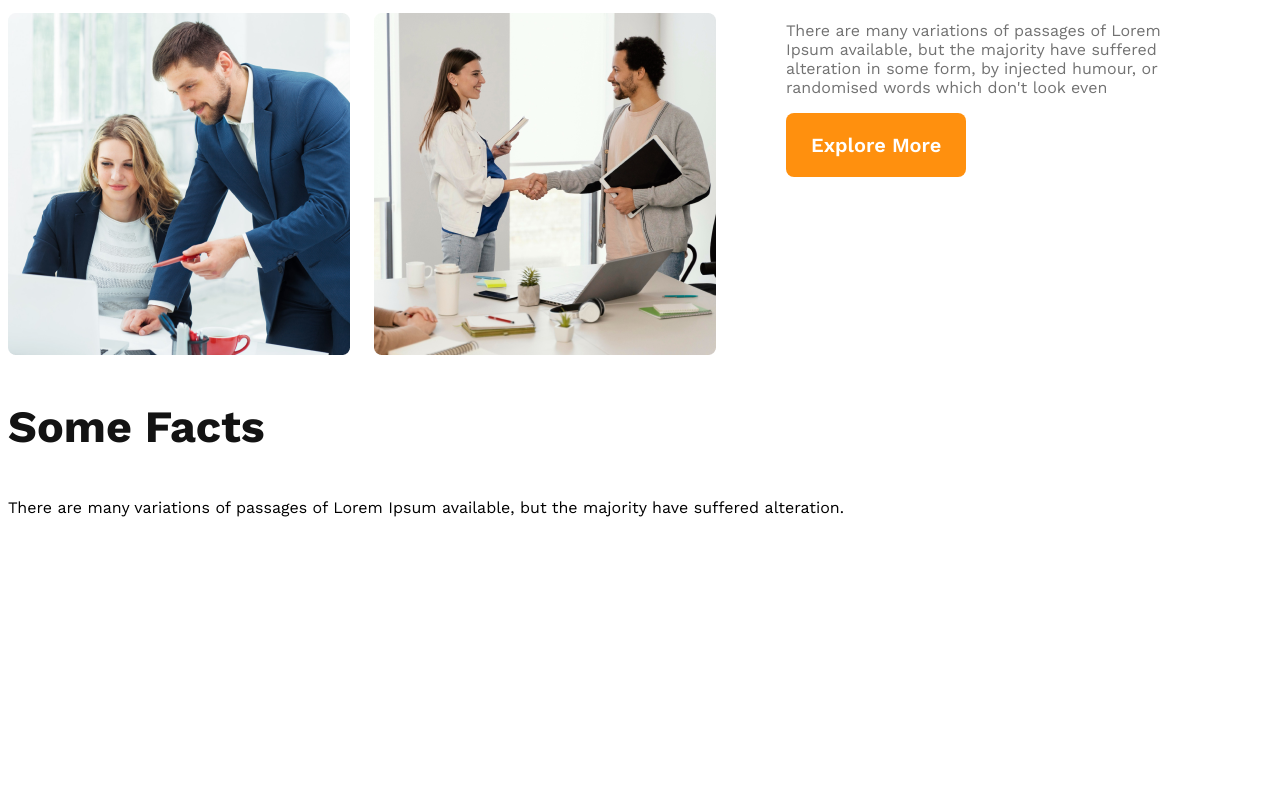
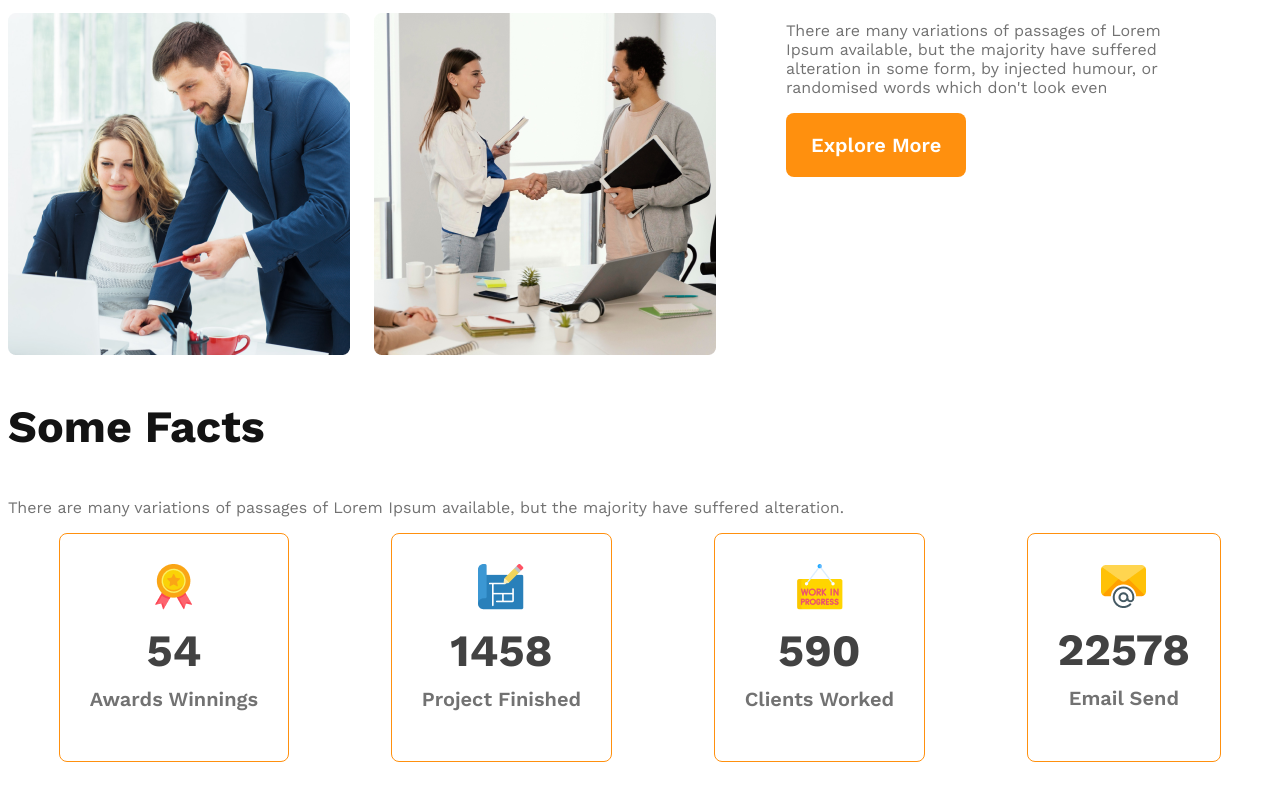
Before and after one commit to Mhasan4D/g3-architect-new-website, a plain HTML site: page index.html in a window 1280 px wide. Shown: the part 1434-2234 px from the top of the page. Before the commit the page ends 2021 px from the top, so only its background shows below. Drawn offline with nearby package versions, Linux system fonts and the light colour scheme.

Commit message:
added card title section

```diff
--- a/index.html
+++ b/index.html
@@ -62,7 +62,33 @@
            <!-- fect section -->
            <section class="fects">
             <h3 class="section-title">Some Facts</h3>
-              <p>There are many variations of passages of Lorem Ipsum available, but the majority have suffered alteration.</p>
+              <p class="text-light-gray">There are many variations of passages of Lorem Ipsum available, but the majority have suffered alteration.</p>
+              <div class="fects-card-container">
+               <!-- .card*4>img+h2.card-starts+p.card-title.text-light-gray  -->
+               <div class="card">
+                <img src="images/icons/ribon.png" alt="">
+                <h2 class="card-stats">54</h2>
+                <p class="card-title text-light-gray">Awards Winnings</p>
+               </div>
+               <div class="card">
+                <img src="images/icons/projects.png"alt="">
+                <h2 class="card-stats">1458</h2>
+                <p class="card-title text-light-gray">Project Finished</p>
+               </div>
+               <div class="card">
+                <img src="images/icons/customers.png"alt="">
+                <h2 class="card-stats">590</h2>
+                <p class="card-title text-light-gray">Clients Worked</p>
+               </div>
+               <div class="card">
+                <img src="images/icons/email.png" alt="">
+                <h2 class="card-stats">22578</h2>
+                <p class="card-title text-light-gray">Email Send</p>
+               </div>
+
+
+
+              </div>
            </section>
 
     </main>
--- a/styles/architect.css
+++ b/styles/architect.css
@@ -137,6 +137,40 @@ width: 100%;
   }
 
 
+  /* starts fects */
+  .fects-card-container{
+    display: flex;
+    justify-content: space-around;
+
+  }
+
+
+.fects-card-container .card{
+  border-radius: 8px;
+border: 1px solid #FF900E;
+text-align: center;
+padding: 30px;
+
+}
+
+.fects-card-container .card-title{
+font-weight:600;
+font-size: 1.25rem;
+margin-top: 5px;
+
+}
+
+.fects-card-container .card-stats{
+
+  font-size: 2.8rem;
+  color: #424242;
+  margin-top: 10px;
+  margin-bottom: 10px;
+
+}
+
+
+
 
 
 
```
